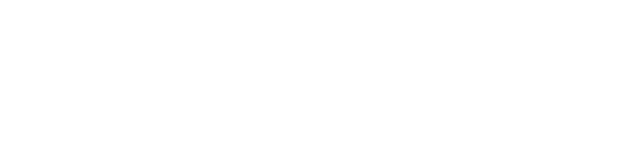
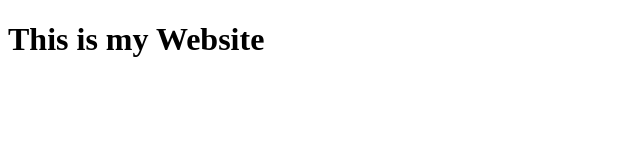
Before and after one commit to CarlosIsLazy1/Example-1, a plain HTML site: page index.html in a window 1280 px wide. Shown: the whole page, without its empty margins (0-640 px from the left). Drawn offline with Linux system fonts and the light colour scheme.

Commit message:
Add files via upload

```diff
--- a/index.html
+++ b/index.html
@@ -4,6 +4,7 @@
 	<title>Example-1</title>
 </head>
 <body>
+<h1 text-align='center'>This is my Website</h1>
 
 </body>
 </html>
```
